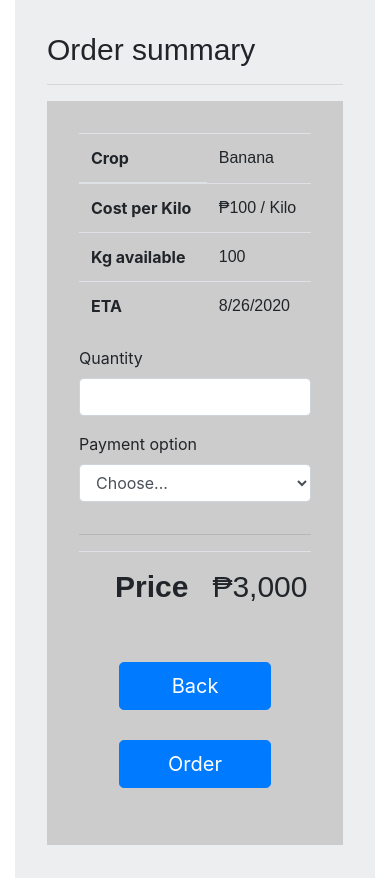
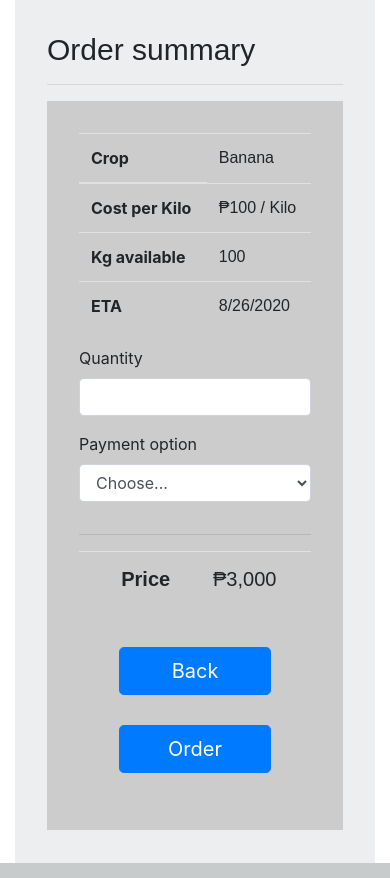
Before and after one commit to davidestillore/impact-agri, a PHP site: page /pages/action/buyer-summary.html in a window 390 px wide. Shown: the part 75-953 px from the top of the page. Run offline with PHP 8.4, Linux system fonts and the light colour scheme; some libraries are stand-ins or nearby versions.

Commit message:
Fixed Media Querries to   575.98px

```diff
--- a/pages/action/buyer-summary.css
+++ b/pages/action/buyer-summary.css
@@ -51,3 +51,9 @@ tr td {
     display: block;
     margin: 5px 5px;
 }
+
+@media (max-width: 575.98px) {
+    .finalPrice {
+        font-size: 20px;
+    }
+ }
--- a/pages/offer/offer.css
+++ b/pages/offer/offer.css
@@ -52,7 +52,7 @@
     margin: 10px;
 }
 
-@media (max-width: 767.98px) {
+@media (max-width: 575.98px) {
     .head {
         font-size: 15px;
     }
--- a/pages/pending/buyer-pending.css
+++ b/pages/pending/buyer-pending.css
@@ -47,7 +47,7 @@
     margin: 10px;
 }
 
-@media (max-width: 767.98px) {
+@media (max-width:  575.98px) {
     .head {
         font-size: 15px;
     }
```
Also changed, not shown: pages/pending/farmer-pending.css (+1 -6 lines).
